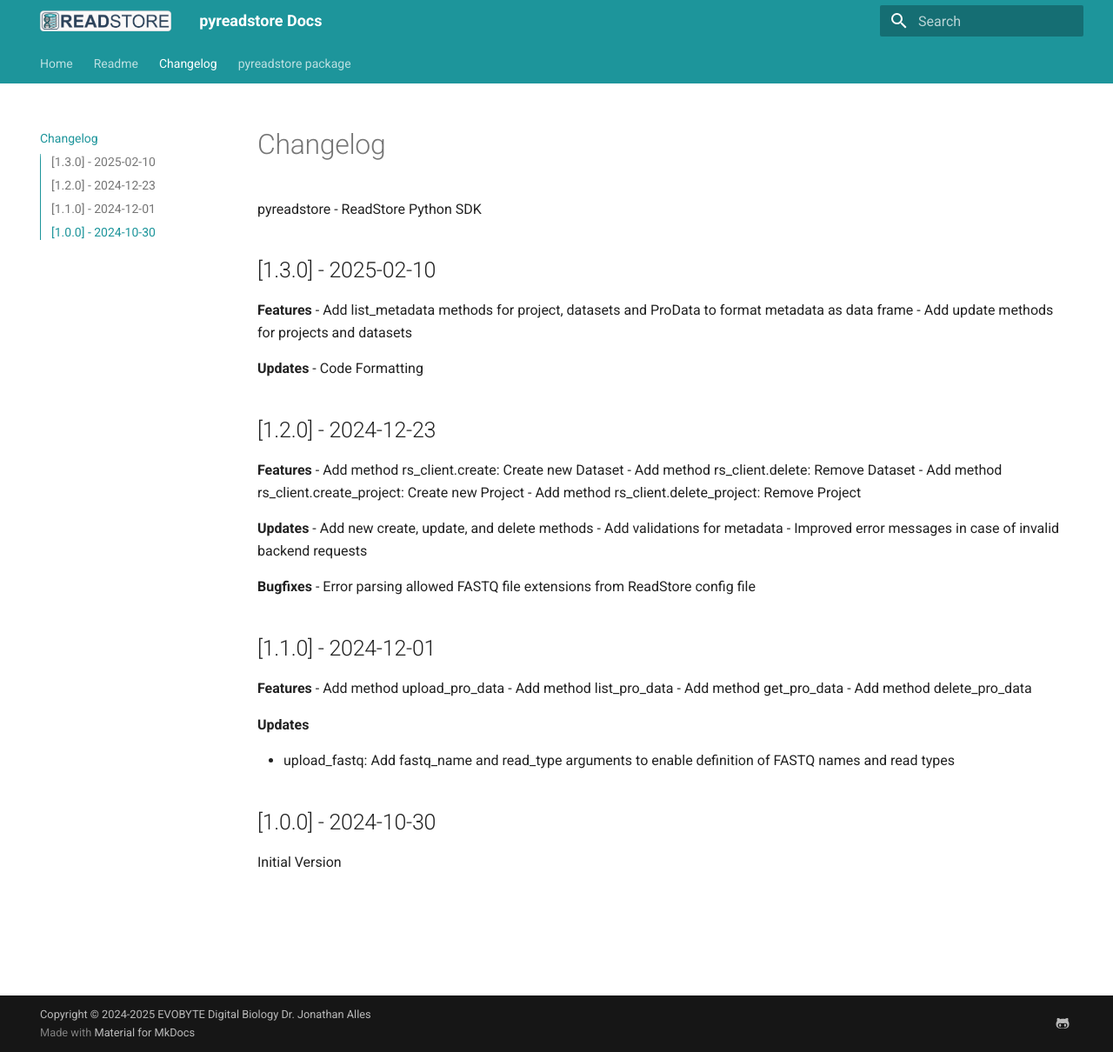
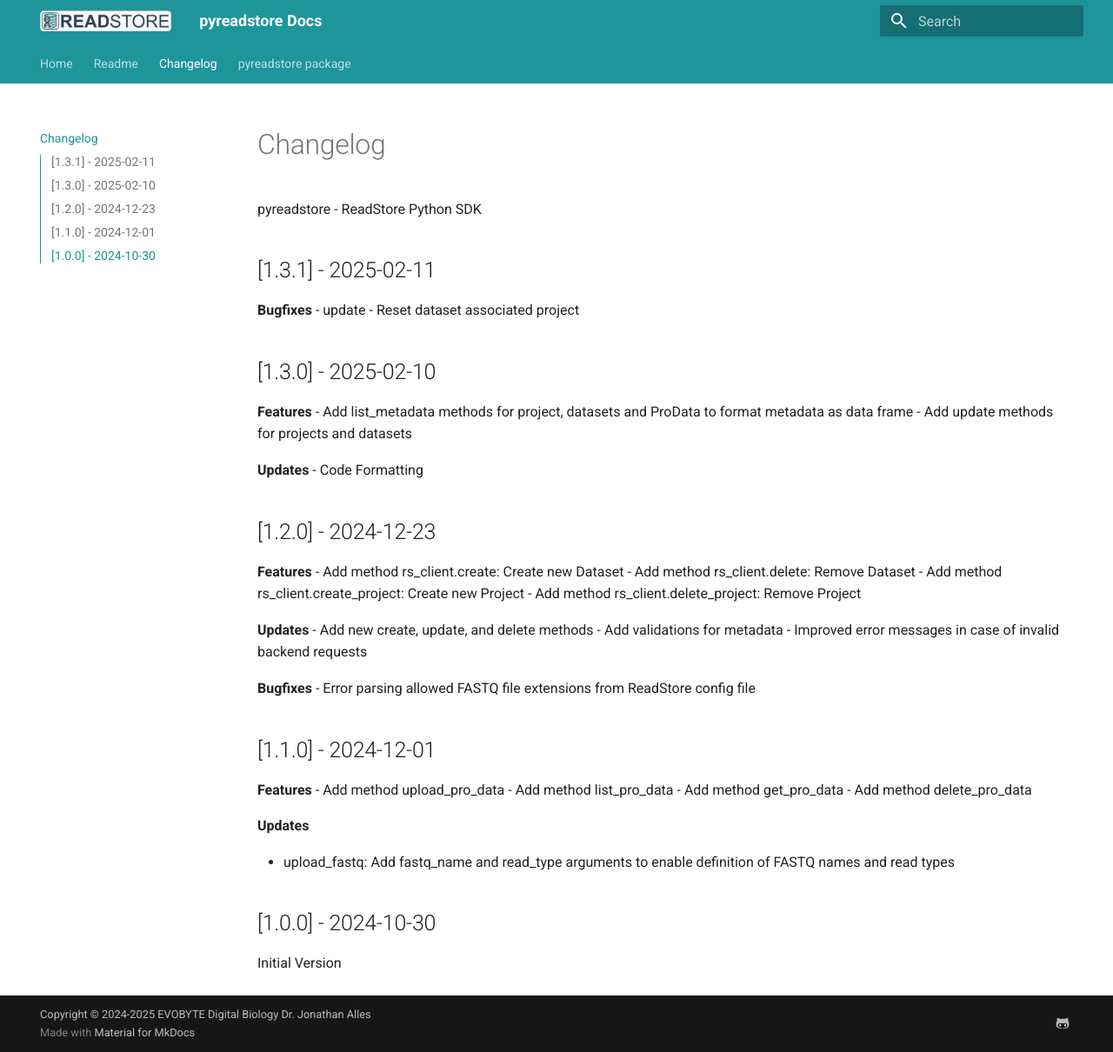
Before and after one commit to EvobyteDigitalBiology/pyreadstore, an MkDocs documentation site: the page built from docs/changelog.md, in a window 1280 px wide and 1210 px high. Shown: the whole window at 87% size. Built offline with MkDocs 1.6.1 and Material for MkDocs 9.7.7, drawn with Linux system fonts in a browser that asks for light colours.

Commit message:
Doc: v1.3.1

```diff
--- a/docs/changelog.md
+++ b/docs/changelog.md
@@ -1,6 +1,11 @@
 # Changelog
 
 pyreadstore - ReadStore Python SDK
+
+## [1.3.1] - 2025-02-11
+
+**Bugfixes**
+- update - Reset dataset associated project
 
 ## [1.3.0] - 2025-02-10
 
```
